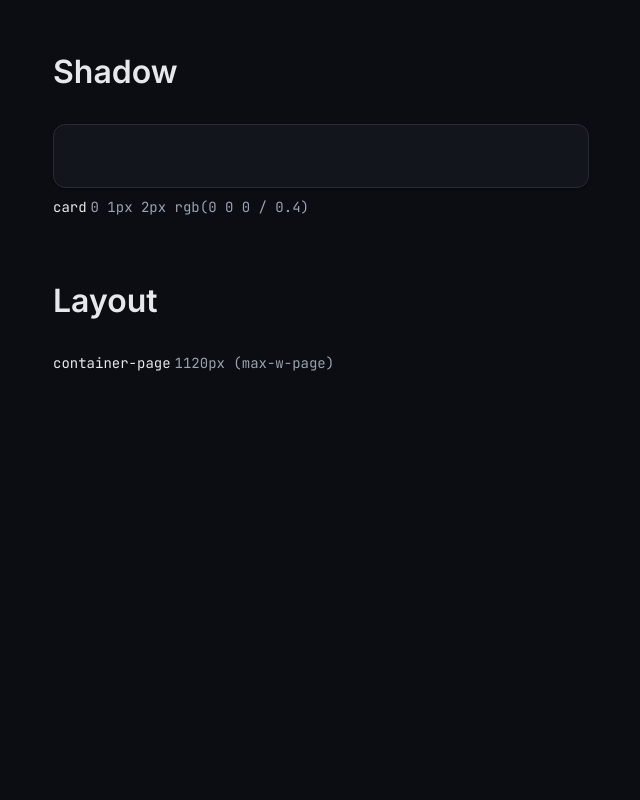
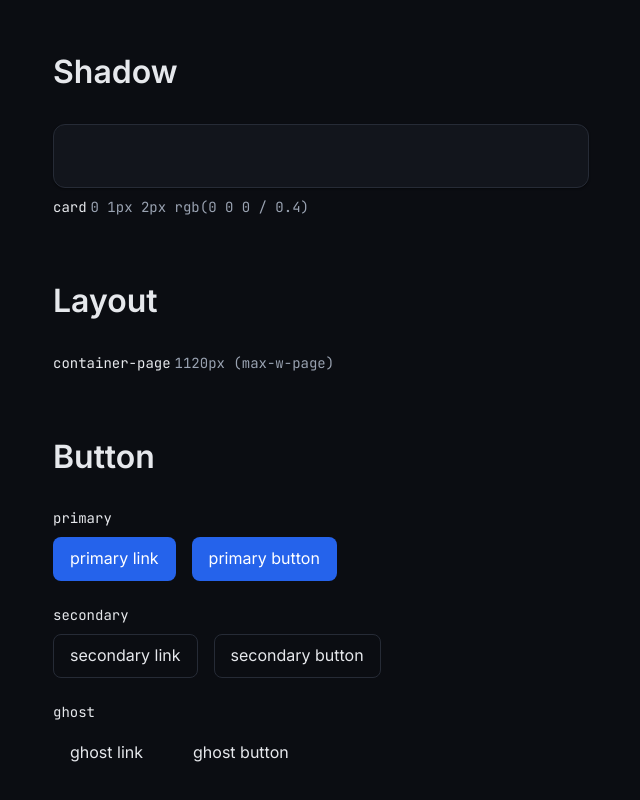
Before and after one commit to PhuwanaiMark24/PhuwanaiMark24.github.io, a Next.js app: page /styleguide in a window 1280 px wide. Shown: the part 2048-2848 px from the top of the page, without its empty margins (51-691 px from the left). Before the commit the page ends 2518 px from the top, so only its background shows below. Built offline with nearby package versions, Linux system fonts and the light colour scheme.

Commit message:
feat: add Button base component
Co-Authored-By: Claude Opus 5.5 <noreply@anthropic.com>

```diff
--- a/app/styleguide/page.tsx
+++ b/app/styleguide/page.tsx
@@ -1,6 +1,7 @@
 import type { Metadata } from "next";
+import Button, { type ButtonVariant } from "@/components/ui/Button";
 
-// Dev-facing page for checking Tokens by eye (DESIGN.md §11).
+// Dev-facing page for checking Tokens and Base components by eye (DESIGN.md §11).
 // Not linked from the Navbar and hidden from search engines.
 export const metadata: Metadata = {
   title: "Styleguide",
@@ -58,6 +59,8 @@ const radii = [
   { name: "lg", value: "12px", className: "rounded-lg" },
   { name: "full", value: "9999px", className: "rounded-full" },
 ];
+
+const buttonVariants: ButtonVariant[] = ["primary", "secondary", "ghost"];
 
 // Shared label for a Token: its name, then its value in muted mono.
 function TokenLabel({ name, value }: { name: string; value: string }) {
@@ -147,6 +150,23 @@ export default function StyleguidePage() {
           <TokenLabel name="container-page" value="1120px (max-w-page)" />
         </div>
       </section>
+
+      <section id="button" className="mt-16">
+        <h2 className="text-h1">Button</h2>
+        <ul className="mt-8 flex flex-col gap-6">
+          {buttonVariants.map((variant) => (
+            <li key={variant}>
+              <p className="font-mono text-small">{variant}</p>
+              <div className="mt-2 flex flex-wrap gap-4">
+                <Button variant={variant} href="#button">
+                  {variant} link
+                </Button>
+                <Button variant={variant}>{variant} button</Button>
+              </div>
+            </li>
+          ))}
+        </ul>
+      </section>
     </main>
   );
 }
--- /dev/null
+++ b/components/ui/Button.tsx
@@ -0,0 +1,65 @@
+import type { ReactNode } from "react";
+
+export type ButtonVariant = "primary" | "secondary" | "ghost";
+
+type ButtonProps = {
+  variant?: ButtonVariant;
+  // With href: renders a plain <a> (DESIGN.md §8: no next/link).
+  // Without href: renders a <button>.
+  href?: string;
+  // Only applies to links (e.g. the resume PDF).
+  download?: boolean;
+  children: ReactNode;
+};
+
+// Shared by every variant: size md, focus outline (never ring, DESIGN.md §8),
+// and a 150ms color transition that is turned off for reduced motion (§7).
+const baseClasses =
+  "inline-flex items-center justify-center gap-2 rounded-md border px-4 py-2 text-body transition-colors duration-150 ease-out motion-reduce:transition-none focus-visible:outline-2 focus-visible:outline-offset-2 focus-visible:outline-accent";
+
+// Primary and ghost use a transparent border so all variants are the same height.
+const variantClasses: Record<ButtonVariant, string> = {
+  primary:
+    "border-transparent bg-accent-strong text-on-accent hover:bg-accent-strong-hover",
+  secondary:
+    "border-border bg-transparent text-text hover:border-border-strong",
+  ghost: "border-transparent text-text hover:bg-surface-2",
+};
+
+function isExternal(href: string) {
+  return href.startsWith("http://") || href.startsWith("https://");
+}
+
+export default function Button({
+  variant = "primary",
+  href,
+  download,
+  children,
+}: ButtonProps) {
+  const className = `${baseClasses} ${variantClasses[variant]}`;
+
+  if (href) {
+    const externalProps = isExternal(href)
+      ? { target: "_blank", rel: "noopener noreferrer" }
+      : {};
+
+    return (
+      <a
+        href={href}
+        download={download}
+        className={className}
+        {...externalProps}
+      >
+        {children}
+      </a>
+    );
+  }
+
+  // No onClick yet: every current use is a link. Add handler props
+  // when a real action button is needed.
+  return (
+    <button type="button" className={className}>
+      {children}
+    </button>
+  );
+}
```
Also changed, not shown: 1 other file (tests, documents, lock files or other folders).
